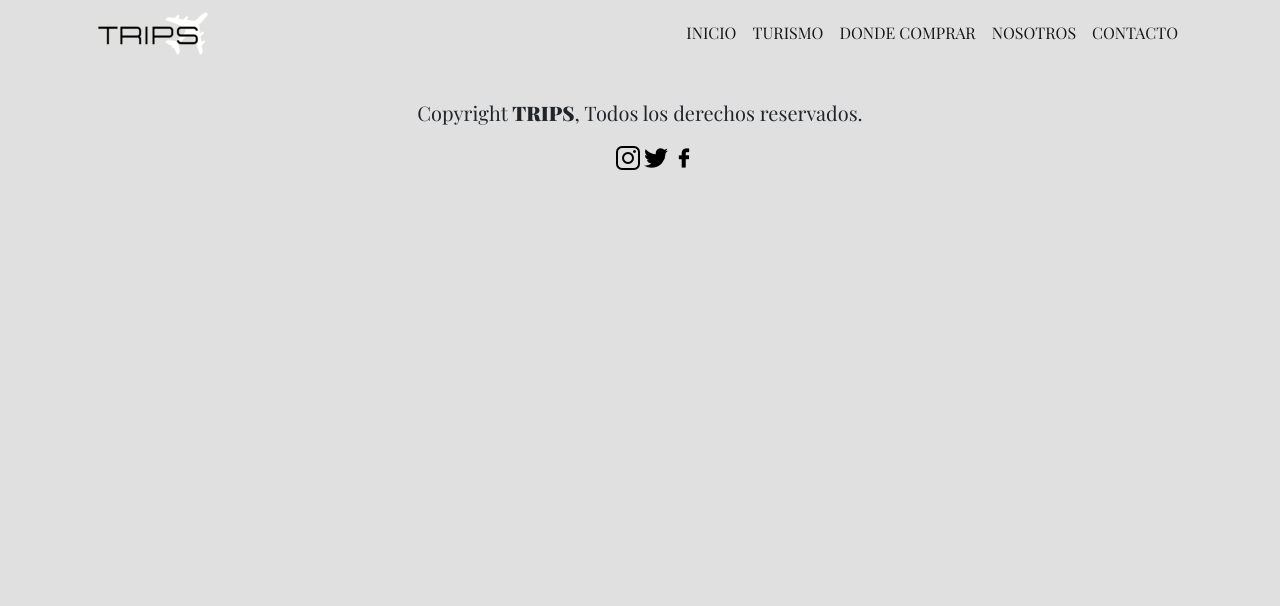
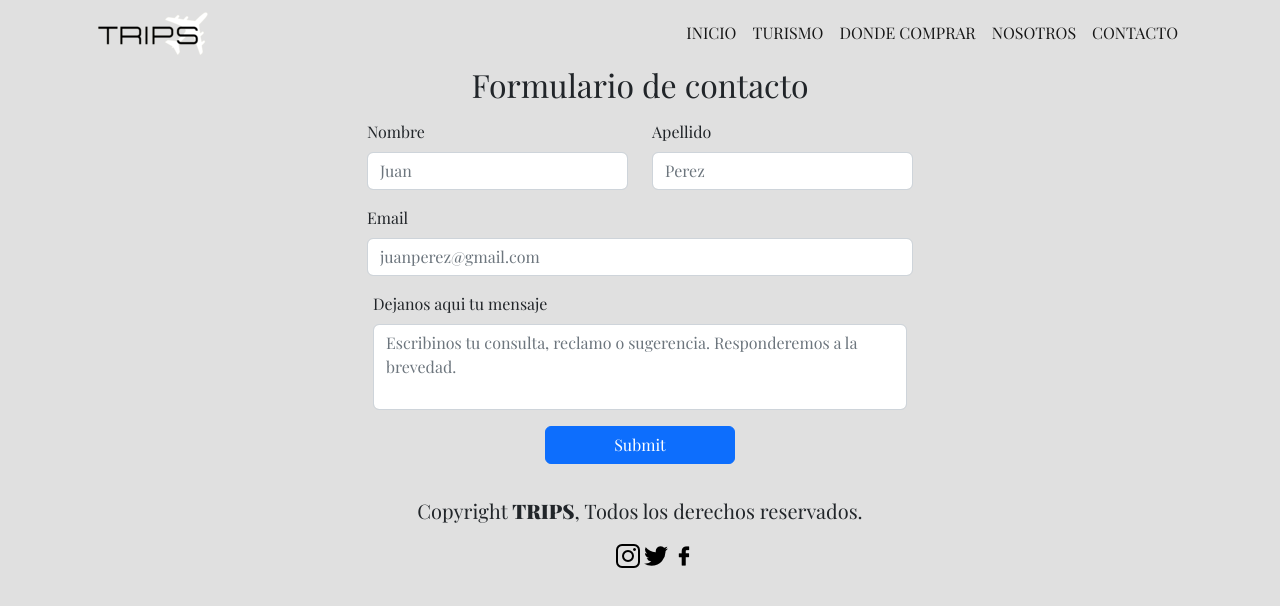
Before and after one commit to renataviviani/ProyectoFinal_RenataViviani, a plain HTML site: page pages/contacto.html in a window 1280 px wide. Drawn offline with nearby package versions, Linux system fonts and the light colour scheme.

Commit message:
detalles, pagina contacto, favicon

```diff
--- a/css/style.css
+++ b/css/style.css
@@ -36,3 +36,9 @@ header {
  .h2__dc {
     animation-duration: 2s;
  }
+
+
+ /*pages/contacto*/
+ .textarea {
+    resize: none;
+ }
--- a/pages/contacto.html
+++ b/pages/contacto.html
@@ -4,6 +4,9 @@
     <meta charset="UTF-8">
     <meta http-equiv="X-UA-Compatible" content="IE=edge">
     <meta name="viewport" content="width=device-width, initial-scale=1.0">
+
+    <!--FAVICON-->
+    <link rel="shortcut icon" href="../img/icon_plane.png" type="image/x-icon">
 
     <!--FONTS-->
     <link rel="preconnect" href="https://fonts.googleapis.com">
@@ -57,6 +60,47 @@
         </div>
     </header>
 
+
+    <!--TITLE-->
+
+    <div class="container-fluid">
+        <h2 class="text-center mb-3">Formulario de contacto</h2>
+    </div>
+
+    <!--FORMULARIO DE CONTACTO-->
+
+    <div class="container">
+        <form>
+        <div class="row d-flex justify-content-center">
+            <div class="col-lg-3 mb-3">
+                <label for="Nombre" class="form-label">Nombre</label>
+                <input type="name" class="form-control" id="name" placeholder="Juan">
+              </div>
+              <div class="col-lg-3 mb-3">
+                <label for="Apellido" class="form-label">Apellido</label>
+                <input type="last-name" class="form-control" id="last-name" placeholder="Perez">
+              </div>
+            </div>
+            <div class="row d-flex justify-content-center">
+            <div class="col-lg-6 mb-3">
+              <label for="email" class="form-label">Email</label>
+              <input type="email" class="form-control" id="email" aria-describedby="emailHelp" placeholder="juanperez@gmail.com">
+            </div>
+            <div class="row d-flex justify-content-center">
+                <div class="col-lg-6 mb-3">
+                    <label for="Textarea" class="form-label">Dejanos aqui tu mensaje</label>
+                    <textarea class="textarea form-control" id="Textarea" rows="3" placeholder="Escribinos tu consulta, reclamo o sugerencia. Responderemos a la brevedad."></textarea>
+                  </div>
+            </div>
+            </div>
+            <div class="row d-flex justify-content-center">
+            <button type="submit" class="btn btn-primary col-lg-2">Submit</button>
+            </div>
+          </form>
+
+    </div>
+
+
     <!--FOOTER-->
 
     <footer class="border-dark">
```
Also changed, not shown: index.html (+3 -0 lines), pages/dondecomprar.html (+7 -4 lines), pages/nosotros.html (+4 -1 lines), pages/turismo.html (+8 -4 lines).
